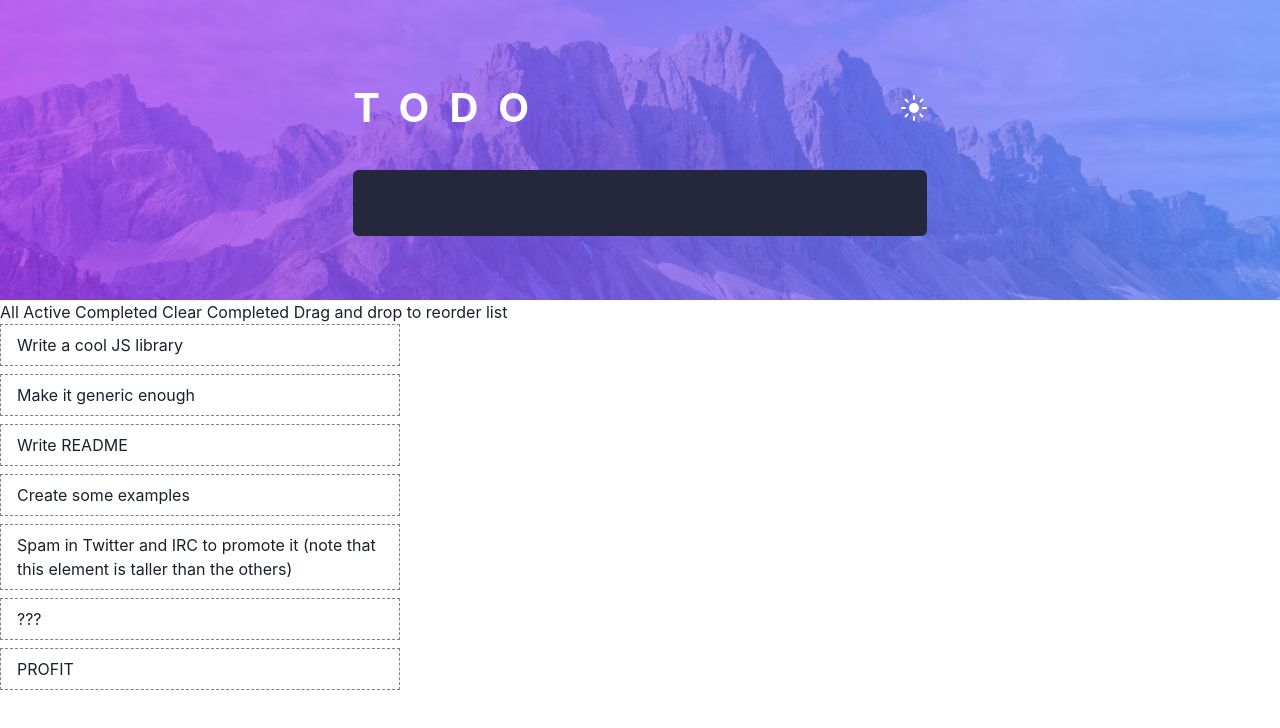
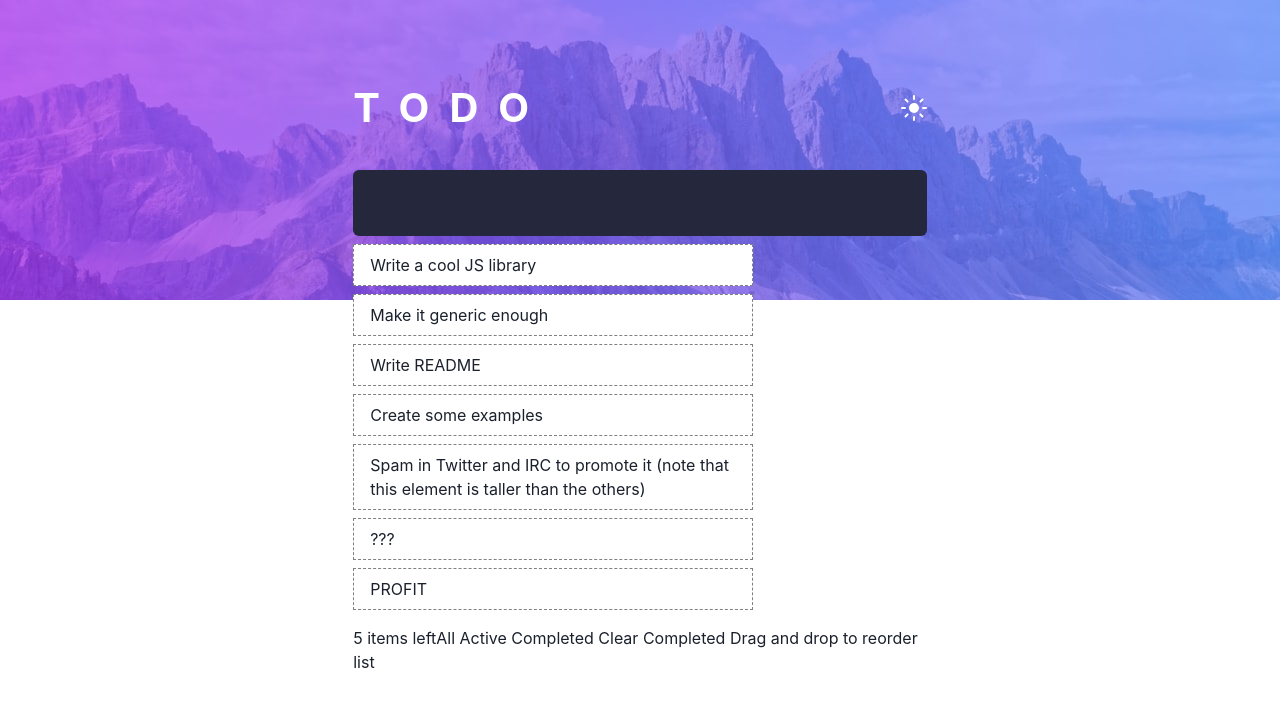
Before and after one commit to Ricuesta86/todo-app-frontend, a React (Vite) app: page / in a window 1280 px wide. Shown: the top 728 px of the page. Built offline with nearby package versions, Linux system fonts and the light colour scheme.

Commit message:
Add todo

```diff
--- a/src/App.tsx
+++ b/src/App.tsx
@@ -1,3 +1,5 @@
+import type {todo} from "./types";
+
 import {
   useColorMode,
   Stack,
@@ -5,13 +7,11 @@ import {
   Heading,
   Box,
   Flex,
-  Img,
   Image,
-  InputGroup,
-  InputLeftElement,
   Input,
   // useMediaQuery,
 } from "@chakra-ui/react";
+import {useCallback, useState} from "react";
 import {DndProvider} from "react-dnd";
 import {HTML5Backend} from "react-dnd-html5-backend";
 
@@ -30,8 +30,72 @@ import iconMoon from "./assets/images/icon-moon.svg";
 import iconSun from "./assets/images/icon-sun.svg";
 
 function App() {
+  const [todos, setTodos] = useState<todo[]>([
+    {
+      id: 1,
+      text: "Write a cool JS library",
+    },
+    {
+      id: 2,
+      text: "Make it generic enough",
+    },
+    {
+      id: 3,
+      text: "Write README",
+    },
+    {
+      id: 4,
+      text: "Create some examples",
+    },
+    {
+      id: 5,
+      text: "Spam in Twitter and IRC to promote it (note that this element is taller than the others)",
+    },
+    {
+      id: 6,
+      text: "???",
+    },
+    {
+      id: 7,
+      text: "PROFIT",
+    },
+  ]);
+  const [text, setText] = useState<string>("");
   const {colorMode, toggleColorMode} = useColorMode();
   // const [isSmallScreen] = useMediaQuery("(max-width: 414px)");
+
+  const handleKeyDown = (event: React.KeyboardEvent) => {
+    if (event.key === "Enter") {
+      if (text !== "") {
+        setTodos((todos) =>
+          todos.concat({
+            id: 1,
+            text,
+            index: 1,
+          }),
+        );
+        setText("");
+      }
+    }
+  };
+
+  const handleChange = (event: React.ChangeEvent<HTMLInputElement>) => {
+    setText(event.target.value);
+  };
+
+  const moveTodo = useCallback((dragIndex: number, hoverIndex: number) => {
+    setTodos((prevTodos: todo[]) => {
+      const copy = [...prevTodos];
+      const todo = copy[dragIndex];
+
+      // remove origin
+      copy.splice(dragIndex, 1);
+      // add to target
+      copy.splice(hoverIndex, 0, todo);
+
+      return copy;
+    });
+  }, []);
 
   return (
     <Box height={"800px"} maxW={"2x1"}>
@@ -71,16 +135,32 @@ function App() {
           borderRadius={"md"}
           height={"66px"}
         >
-          <Input variant="unstyled" />
+          <Input
+            value={text}
+            variant="unstyled"
+            onChange={(event) => {
+              handleChange(event);
+            }}
+            onKeyDown={(event) => {
+              handleKeyDown(event);
+            }}
+          />
         </Flex>
+        <Stack height={"448px"}>
+          <DndProvider backend={HTML5Backend}>
+            <ContainerCard moveTodo={moveTodo} todos={todos} />
+          </DndProvider>
+          <Stack>
+            <Box>
+              {" "}
+              5 items left
+              {`All \n Active \n Completed \n Clear Completed \n Drag and drop to reorder list`}
+            </Box>
+          </Stack>
+        </Stack>
       </Stack>
       {/* {isSmallScreen ? <Mobile /> : <Desktop />} */}
-
-      {/* <!-- Add dynamic number --> items left */}
-      {`All \n Active \n Completed \n Clear Completed \n Drag and drop to reorder list`}
-      <DndProvider backend={HTML5Backend}>
-        <ContainerCard />
-      </DndProvider>
+      {/* <!-- Add dynamic number -->  */}
     </Box>
   );
 }
```
